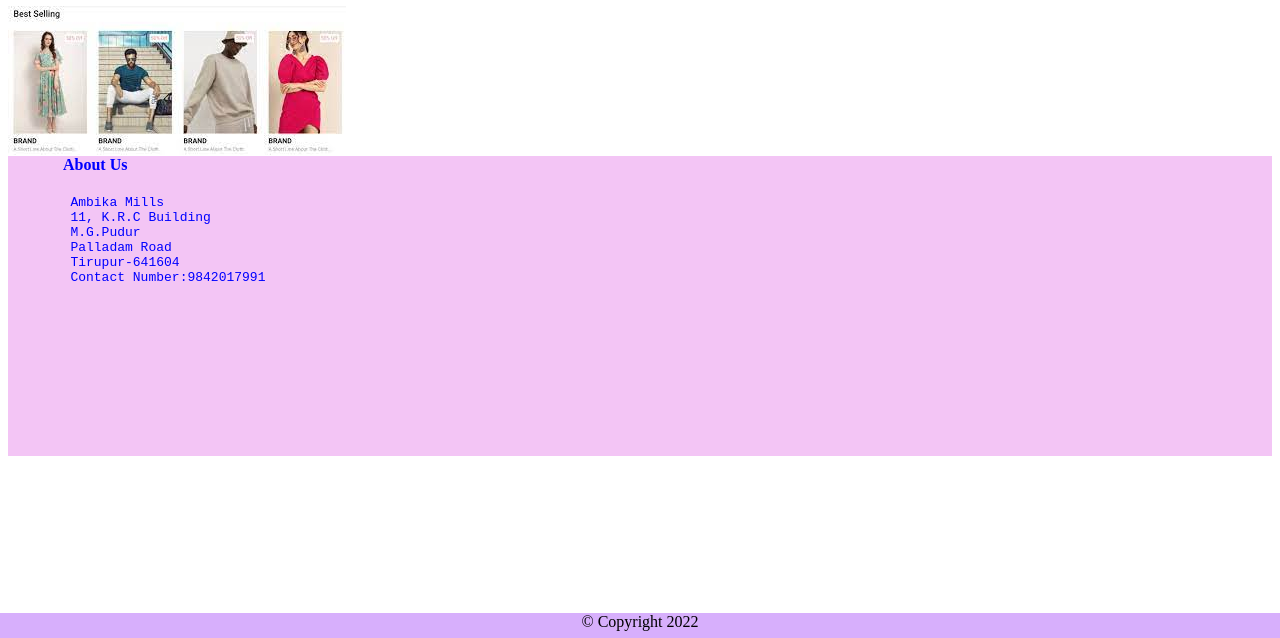
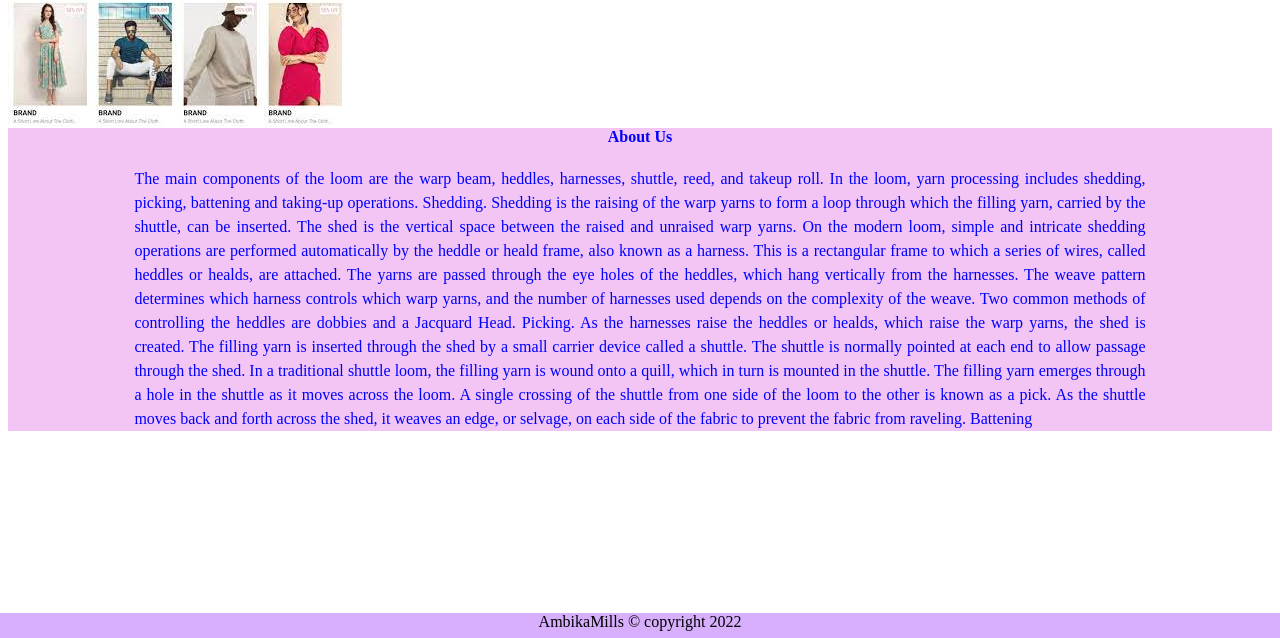
Before and after one commit to LogeshKandasamy/Tutorials, a plain HTML site: page HTMLPages/Aboutus.html in a window 1280 px wide. Shown: the part 162-800 px from the top of the page. Drawn offline with Linux system fonts and the light colour scheme.

Commit message:
modified in content

```diff
--- a/HTMLPages/Aboutus.html
+++ b/HTMLPages/Aboutus.html
@@ -5,14 +5,14 @@
 <meta charset="utf-8">
 <meta name="viewport" content="width=device-width, initial-scale=1">
 
-
+<link rel="stylesheet" href="css/container.css">
 <link rel="stylesheet" href="css/fooder.css"/>
 <link rel="stylesheet" href="css/header.css"/>
 <link rel="stylesheet" href="css/banner.css"/>
 <link rel="stylesheet" href="css/content.css"/>
 </head>
-<body class="body">
-    <div id="container">
+<body>
+    <div class="container">
         <div class="headtop">
             <nav>
                 <div class="nav-left">
@@ -26,7 +26,6 @@
             </nav>
         </div>
 
-
     <div class="banner-image">
         <img src="images/banner1.jpg" alt="snow" style="width:fit-content">
 
@@ -34,18 +33,16 @@
 
      <div class="content">
         <h4>About Us</h4>
-        <pre>
-        Ambika Mills
-        11, K.R.C Building
-        M.G.Pudur
-        Palladam Road
-        Tirupur-641604
-        Contact Number:9842017991
-        </pre>
+        <p>
+            The main components of the loom are the warp beam, heddles, harnesses, shuttle, reed, and takeup roll. In the loom, yarn processing includes shedding, picking, battening and taking-up operations.
+            Shedding. Shedding is the raising of the warp yarns to form a loop through which the filling yarn, carried by the shuttle, can be inserted. The shed is the vertical space between the raised and unraised warp yarns. On the modern loom, simple and intricate shedding operations are performed automatically by the heddle or heald frame, also known as a harness. This is a rectangular frame to which a series of wires, called heddles or healds, are attached. The yarns are passed through the eye holes of the heddles, which hang vertically from the harnesses. The weave pattern determines which harness controls which warp yarns, and the number of harnesses used depends on the complexity of the weave. Two common methods of controlling the heddles are dobbies and a Jacquard Head.
+            Picking. As the harnesses raise the heddles or healds, which raise the warp yarns, the shed is created. The filling yarn is inserted through the shed by a small carrier device called a shuttle. The shuttle is normally pointed at each end to allow passage through the shed. In a traditional shuttle loom, the filling yarn is wound onto a quill, which in turn is mounted in the shuttle. The filling yarn emerges through a hole in the shuttle as it moves across the loom. A single crossing of the shuttle from one side of the loom to the other is known as a pick. As the shuttle moves back and forth across the shed, it weaves an edge, or selvage, on each side of the fabric to prevent the fabric from raveling.
+            Battening
+        </p>
      </div>
 
    <div class="mainfooder">
-    &copy; Copyright 2022
+    AmbikaMills &copy; copyright 2022
    </div>
 
 </div>
--- a/HTMLPages/css/banner.css
+++ b/HTMLPages/css/banner.css
@@ -1,6 +1,6 @@
 .banner-image{
-height: 0px;
-margin-top: 100px;
+height:0px;
+margin-top: 140px;
 position:static;
 background-position:center;
 background-repeat:no-repeat;
--- /dev/null
+++ b/HTMLPages/css/container.css
@@ -0,0 +1,7 @@
+@media only screen and (max-width: 1000px){
+  .container {
+    background-color: rgb(147, 211, 232);
+    position:absolute;
+    overflow:hidden;
+  }
+}
--- a/HTMLPages/css/content.css
+++ b/HTMLPages/css/content.css
@@ -2,10 +2,16 @@
     background-color:rgb(243, 197, 245);
     margin-top: 150px;
     width: 100%;
-    height: 300px;
+
     color: blue;
     position:static;
 }
 .content h4{
-    margin-left: 55px;
+    text-align: center;
 }
+.content p{
+    text-align: justify;
+    line-height: 24px;
+    margin-left: 10%;
+    margin-right: 10%;
+}
--- a/HTMLPages/css/header.css
+++ b/HTMLPages/css/header.css
@@ -1,10 +1,6 @@
-.body{
-padding-top: 60px;
-padding-bottom: 40px;
-}
 .headtop{
     top:0;
-    position: fixed;
+    position:fixed;
     background-color: rgb(255, 255, 255);
     width:100%;
     height:40px;
```
Also changed, not shown: HTMLPages/Contactus.html (+4 -5 lines), HTMLPages/Services.html (+6 -6 lines), HTMLPages/index.html (+7 -4 lines).
